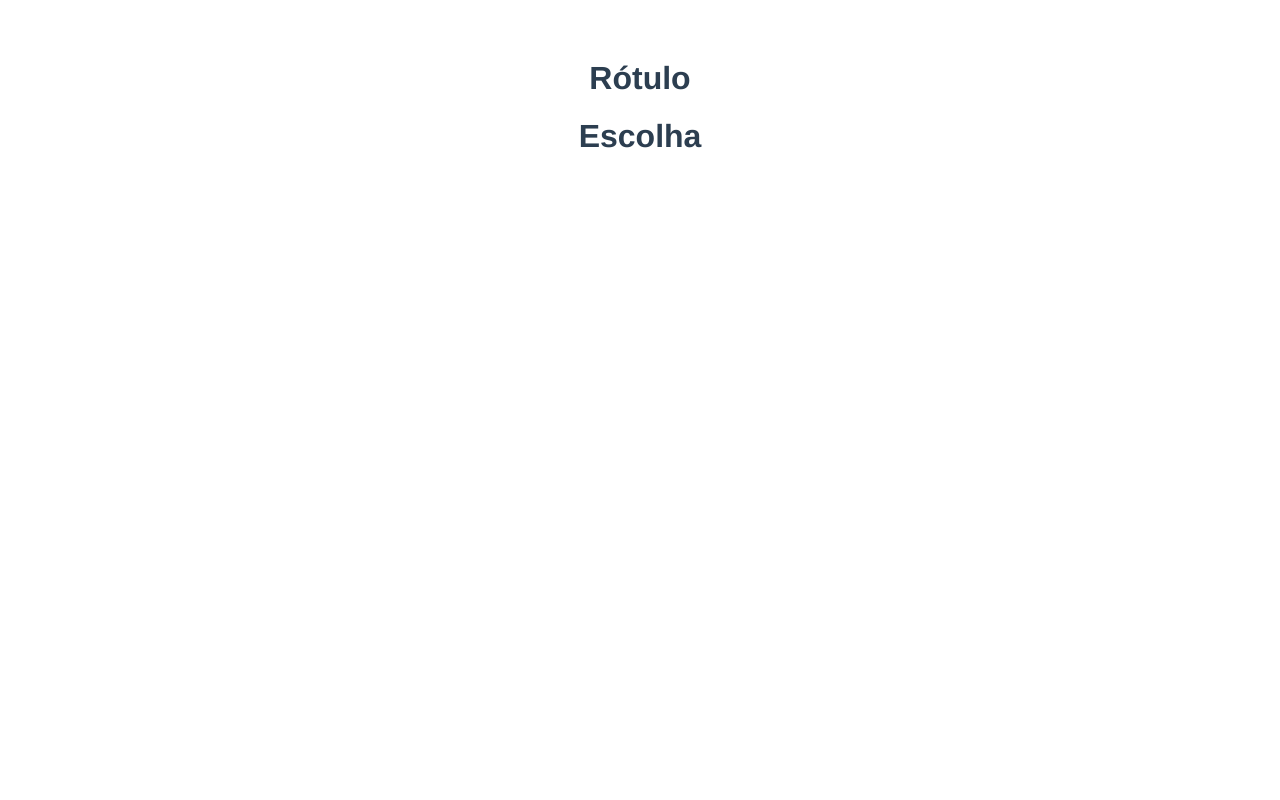
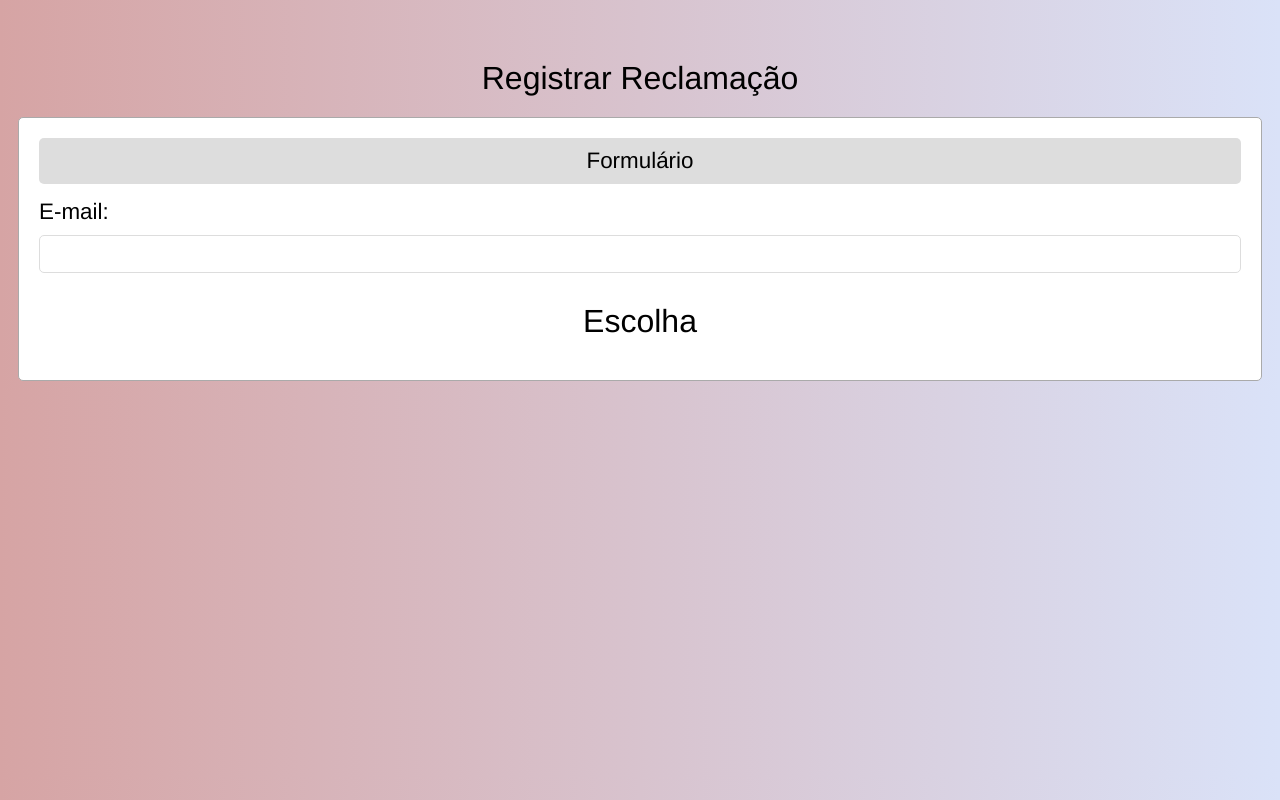
Before and after one commit to giovaneaguiar/File-Complaint, a Vue app in the folder formulario/: page / in a window 1280 px wide. Built offline with nearby package versions, Linux system fonts and the light colour scheme.

Commit message:
estiliza formulário.

```diff
--- a/formulario/public/index.html
+++ b/formulario/public/index.html
@@ -5,7 +5,7 @@
     <meta http-equiv="X-UA-Compatible" content="IE=edge">
     <meta name="viewport" content="width=device-width,initial-scale=1.0">
     <link rel="icon" href="<%= BASE_URL %>favicon.ico">
-    <title>Formulário</title>
+    <title>Registrar Reclamação</title>
   </head>
   <body>
     <noscript>
--- a/formulario/src/App.vue
+++ b/formulario/src/App.vue
@@ -1,31 +1,70 @@
 <template>
   <div id="app">
-      <Rotulo/>
-      <Escolha/>
+    <h1>Registrar Reclamação</h1>
+    <div class="conteudo">
+      <form class="painel">
+        <div class="cabecalho">Formulário</div>
+        <Rotulo nome="E-mail">
+          <input type="text" />
+        </Rotulo>
+        <Escolha></Escolha>
+      </form>
+    </div>
   </div>
 </template>
 
 <script>
-import Rotulo from './components/Rotulo.vue'
-import Escolha from './components/Escolha.vue'
-
+import Rotulo from "./components/Rotulo.vue";
+import Escolha from "./components/Escolha.vue";
 
 export default {
-  name: 'App',
+  name: "App",
   components: {
-    Rotulo, Escolha
-
-  }
-}
+    Rotulo,
+    Escolha,
+  },
+};
 </script>
 
 <style>
+body {
+  background: #dae2f8;
+  background: -webkit-linear-gradient(to right, #d6a4a4, #dae2f8);
+  background: linear-gradient(to right, #d6a4a4, #dae2f8);
+}
+
 #app {
   font-family: Avenir, Helvetica, Arial, sans-serif;
   -webkit-font-smoothing: antialiased;
   -moz-osx-font-smoothing: grayscale;
   text-align: center;
-  color: #2c3e50;
+  color: black;
   margin-top: 60px;
 }
+
+.conteudo {
+  display: flex;
+}
+.painel {
+  flex: 1;
+  background: #fff;
+  margin: 0px 10px;
+  padding: 20px;
+  border: 1px solid #aaa;
+  border-radius: 5px;
+}
+
+.painel .cabecalho {
+  width: 100%;
+  background-color: #ddd;
+  padding: 10px 0px;
+  border-radius: 5px;
+  font-size: 1.4rem;
+}
+
+#app h1 {
+  font-weight: 300;
+  margin: 20px;
+  padding: 0;
+}
 </style>
--- a/formulario/src/components/Rotulo.vue
+++ b/formulario/src/components/Rotulo.vue
@@ -1,13 +1,45 @@
 <template>
-  <h1>Rótulo</h1>
+  <div class="rotulo">
+        <label>{{ nome }}:</label>
+        <div class="elemento">
+            <slot></slot>
+        </div>
+    </div>
 </template>
 
 <script>
 export default {
+    props: ['nome']
 
 }
 </script>
 
-<style>
+<style scoped>
+.rotulo {
+        display: flex;
+        flex-direction: column;
+        align-items: flex-start;
+        margin: 15px 0px;
+        font-size: 1.4rem;
+    }
+    .elemento {
+        display: flex;
+        align-self: stretch;
+        margin: 10px 0px;
+    }
+
+    input, textarea, select {
+        flex: 1;
+        font-size: 1.4rem;
+        outline: none;
+        border: 1px solid #DDD;
+        border-radius: 5px;
+        padding: 5px 10px;
+    }
+
+
+    input:focus {
+        border: 1px solid #BBB;
+    }
 
 </style>
```
